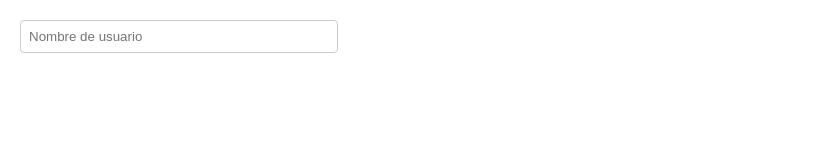
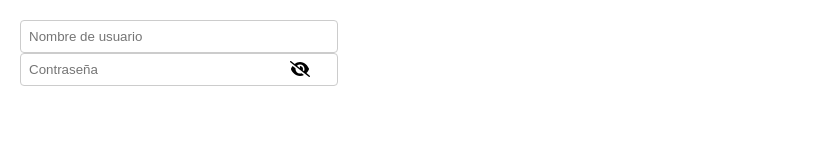
Before and after one commit to DufreyM/ERP-frontend, a React (Vite) app: page / in a window 1280 px wide. Shown: the top 160 px of the page, without its empty margins (0-813 px from the left). Built offline with nearby package versions, Linux system fonts and the light colour scheme; the HTML template or start-up script is replaced by a standard one.

Commit message:
Casilla de contraseña
Casilla de contraseña, ícono para ver y ocultar contraseña, toggle Password Visibility

```diff
--- a/package.json
+++ b/package.json
@@ -8,11 +8,13 @@
         "preview": "vite preview"
     },
     "dependencies": {
+        "@fortawesome/free-solid-svg-icons": "^6.7.2",
+        "@fortawesome/react-fontawesome": "^0.2.2",
         "react": "^19.0.0",
         "react-dom": "^19.0.0"
     },
     "devDependencies": {
-      "vite": "~6.2.0",
-      "@vitejs/plugin-react": "^4.3.0"
+        "@vitejs/plugin-react": "^4.3.0",
+        "vite": "~6.2.0"
     }
 }
--- a/src/Screens/Login/LoginScreen.jsx
+++ b/src/Screens/Login/LoginScreen.jsx
@@ -1,14 +1,36 @@
+/*
+LoginScreen
+Contenedores de la pantalla de inicio de sesión
+Contiene el input de nombre de usuario y su respectivo estado
+Contiene el input de contraseña y su respectivo estado
+Contiene el icono de mostrar/ocultar contraseña y su respectivo estado
+Autor: Daniela
+Ultima modificación: 20/04/2025
+*/
+
 import React, { useState } from 'react';
+import { FontAwesomeIcon } from '@fortawesome/react-fontawesome';
+import { faEye, faEyeSlash } from '@fortawesome/free-solid-svg-icons';
 
 const LoginScreen = () => {
     const [username, setUsername] = useState('');
+    const [password, setPassword] = useState('');
+    const [showPassword, setShowPassword] = useState(false);
 
     const handleInputChange = (e) => {
         setUsername(e.target.value);
     };
 
+    const handlePasswordChange = (e) => {
+        setPassword(e.target.value);
+    };
+
+    const togglePasswordVisibility = () => {
+        setShowPassword(!showPassword);
+    };
+
     return (
-        <div style={{ padding: '20px' }}>
+        <div style={{ padding: '20px' }}> {/* Casilla de Usuario*/}
             <input
                 type="text"
                 id="username"
@@ -23,6 +45,36 @@ const LoginScreen = () => {
                     borderRadius: '4px',
                 }}
             />
+            {/* Casilla de contraseña */}
+            <div style={{ position: 'relative', maxWidth: '300px' }}>
+                <input
+                    type={showPassword ? 'text' : 'password'}
+                    id="password"
+                    value={password}
+                    onChange={handlePasswordChange}
+                    placeholder="Contraseña"
+                    style={{
+                        padding: '8px',
+                        width: '100%',
+                        border: '1px solid #ccc',
+                        borderRadius: '4px',
+                    }}
+                />
+                <span
+                    onClick={togglePasswordVisibility} //funcion para mostrar/ocultar contraseña
+                    style={{
+                        position: 'absolute',
+                        right: '10px',
+                        top: '50%',
+                        transform: 'translateY(-50%)',
+                        cursor: 'pointer',
+                        userSelect: 'none',
+                    }}
+                >
+                    {/* Icono de mostrar/ocultar contraseña */}
+                    <FontAwesomeIcon icon={showPassword ? faEye : faEyeSlash} />
+                </span>
+            </div>
         </div>
     );
 };
```
Also changed, not shown: 1 other file (tests, documents, lock files or other folders). Lines whose indentation alone changed are shown as unchanged.
